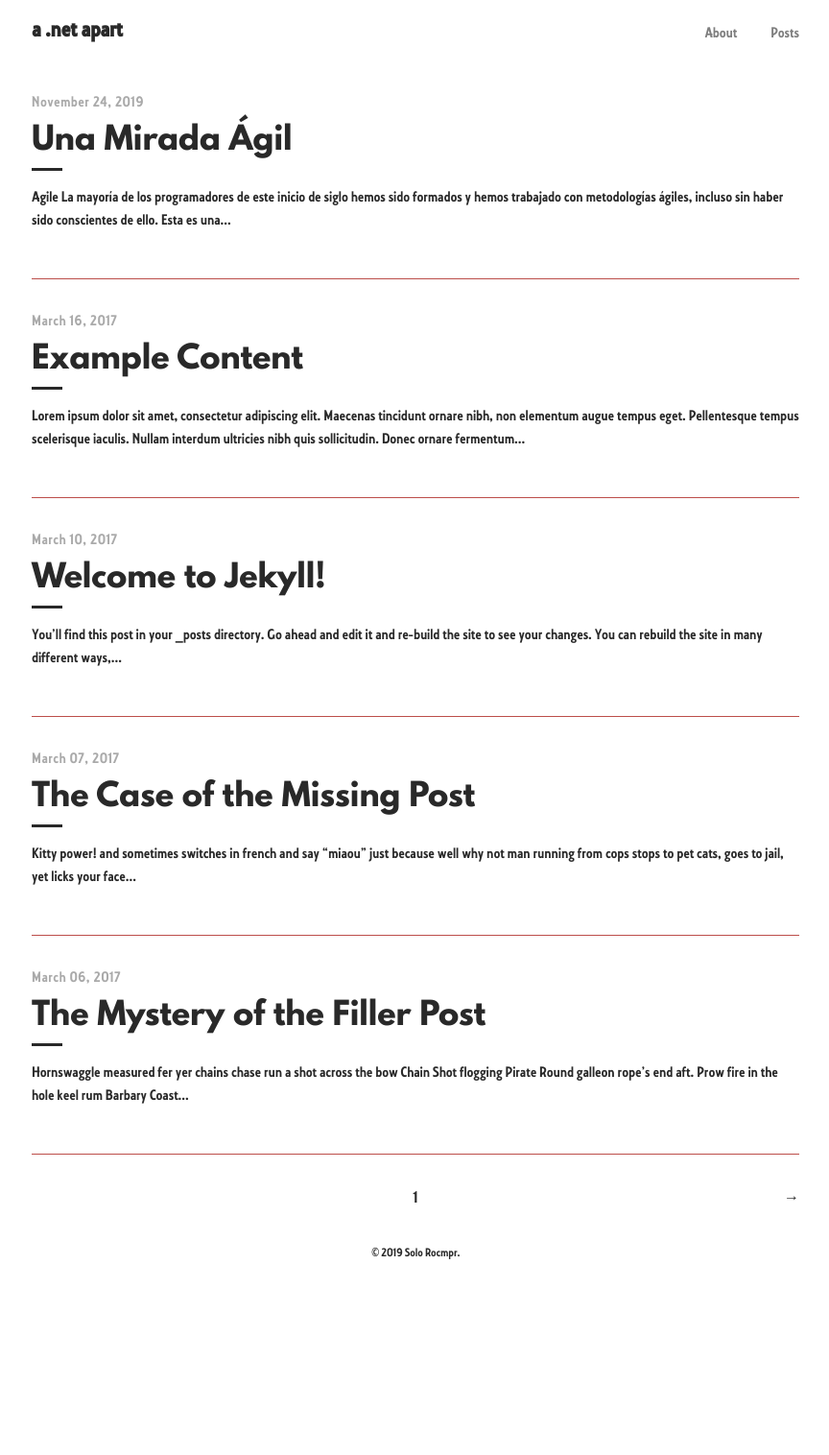
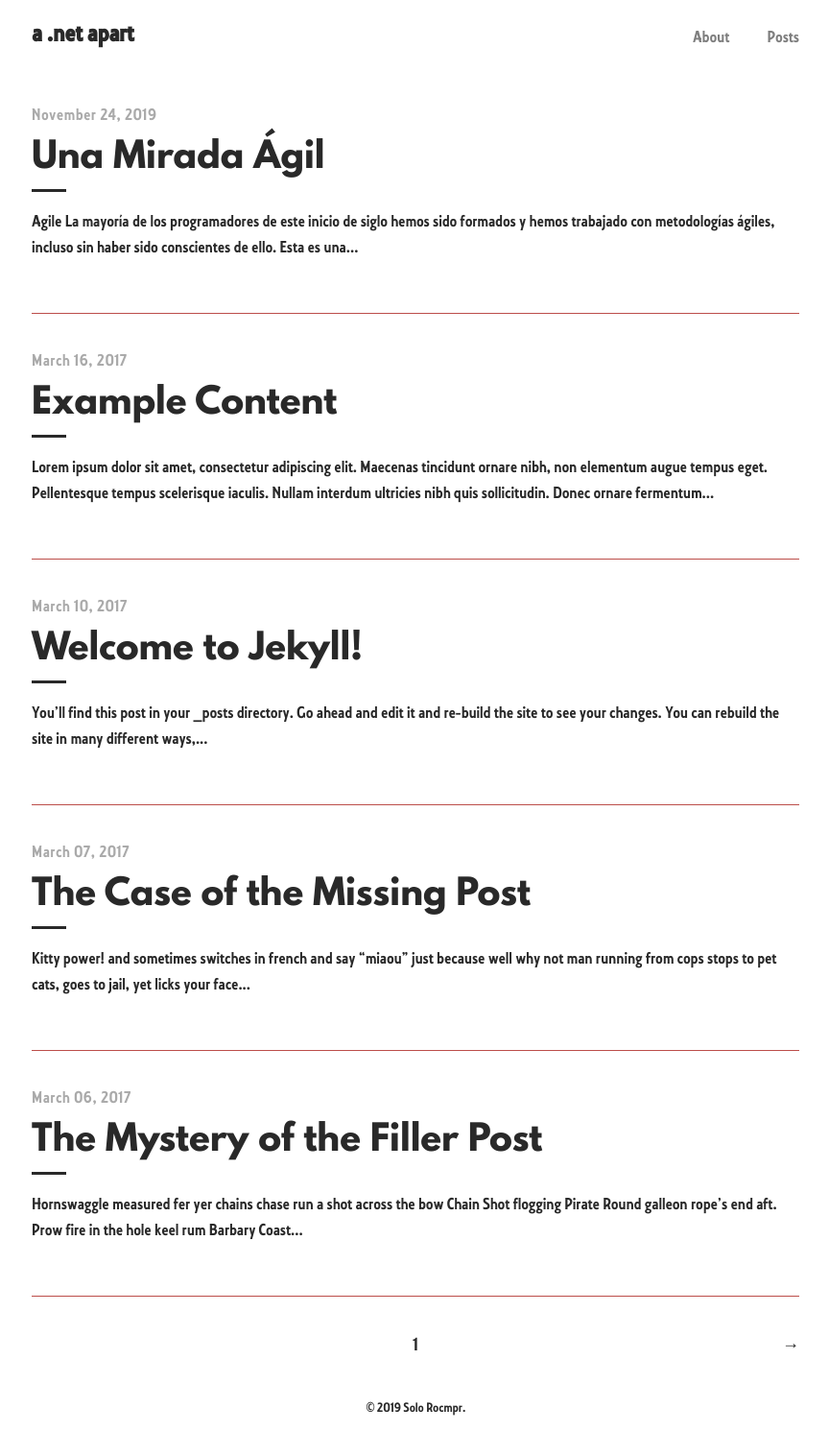
Before and after one commit to Rocmpr/blog, a Jekyll site: the page built from index.html, in a window 1280 px wide. Shown: the whole page at 96% size, without its empty margins (207-1071 px from the left). Built offline with Jekyll 4.4.1, drawn with Linux system fonts in a browser that asks for light colours; the list of posts is cut into pages by our own code; before the commit the page ends 1349 px from its top, so only the background shows below that.

Commit message:
Update _base.scss

```diff
--- a/_sass/tale/_base.scss
+++ b/_sass/tale/_base.scss
@@ -15,11 +15,11 @@ body {
 
 html {
   font-family: 'Collegiate';
-  font-size: 14px;
+  font-size: 21px;
   overflow-y: scroll;
 
   @media (min-width: 600px) {
-    font-size: 16px;
+    font-size: 18px;
   }
 }
 
```
